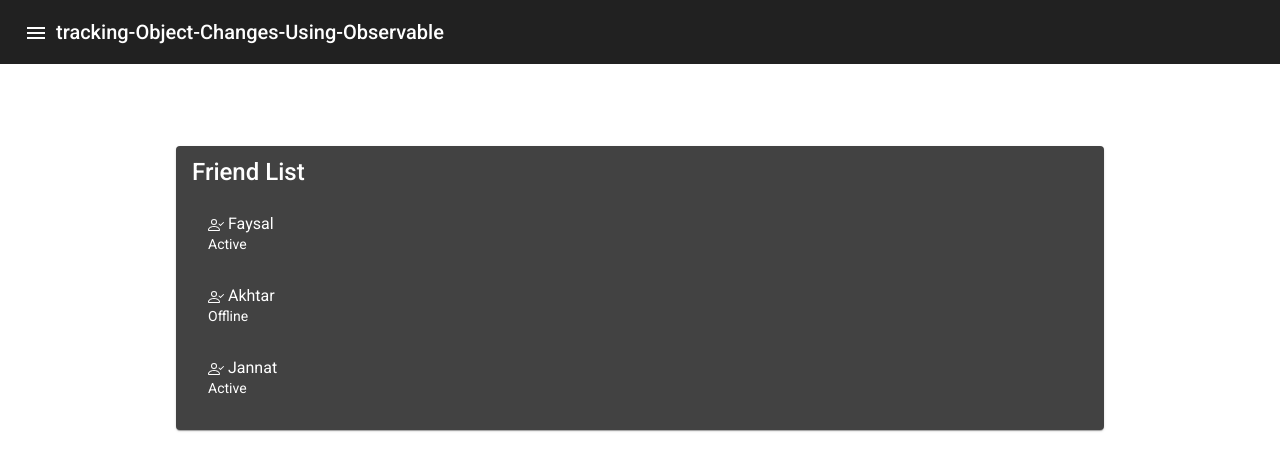
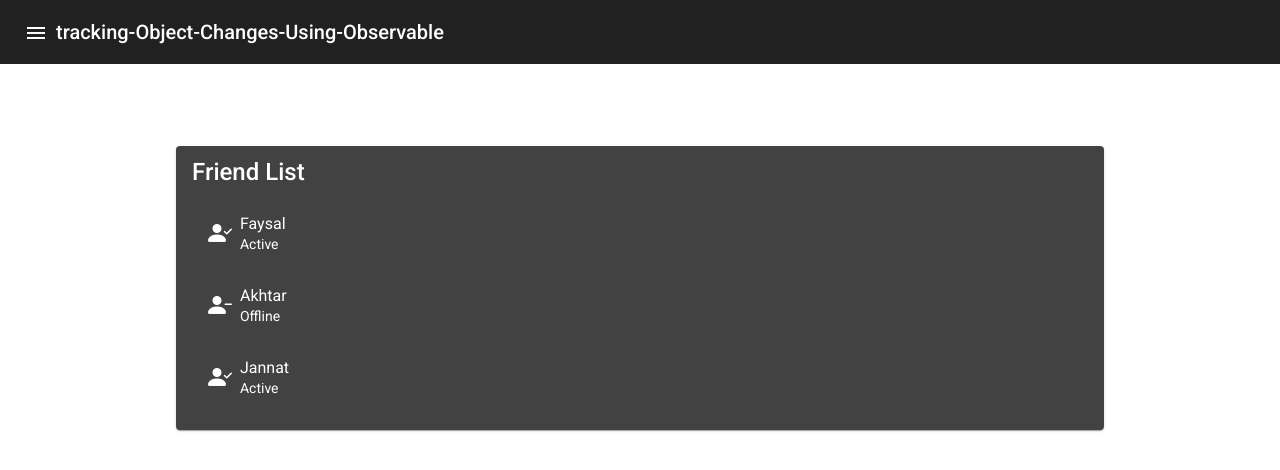
Before and after one commit to iamimrankhan95/Tracking-Object-Changes-Using-Observable, an Angular app in the folder Frontend/Angular/tracking-Object-Changes-Using-Observable/: page /user in a window 1280 px wide. Shown: the top 470 px of the page. Built offline with nearby package versions, Linux system fonts and the light colour scheme.

Commit message:
refact(angular): add bootstrap icon

```diff
--- a/Frontend/Angular/tracking-Object-Changes-Using-Observable/package.json
+++ b/Frontend/Angular/tracking-Object-Changes-Using-Observable/package.json
@@ -23,6 +23,7 @@
     "@ng-bootstrap/ng-bootstrap": "^12.0.0",
     "@popperjs/core": "^2.11.2",
     "bootstrap": "^5.1.3",
+    "bootstrap-icons": "^1.8.1",
     "rxjs": "~7.5.0",
     "tslib": "^2.3.0",
     "zone.js": "~0.11.4"
--- a/Frontend/Angular/tracking-Object-Changes-Using-Observable/src/app/modules/user/user-list/user-list.component.html
+++ b/Frontend/Angular/tracking-Object-Changes-Using-Observable/src/app/modules/user/user-list/user-list.component.html
@@ -5,14 +5,22 @@
       <mat-card-content>
         <mat-list>
           <mat-list-item *ngFor="let friend of friends">
-            <div mat-line>
-              <!-- <i class="bi bi-person-check"></i> -->
-              <svg xmlns="http://www.w3.org/2000/svg" width="16" height="16" fill="currentColor" class="bi bi-person-check" viewBox="0 0 16 16">
-                <path d="M6 8a3 3 0 1 0 0-6 3 3 0 0 0 0 6zm2-3a2 2 0 1 1-4 0 2 2 0 0 1 4 0zm4 8c0 1-1 1-1 1H1s-1 0-1-1 1-4 6-4 6 3 6 4zm-1-.004c-.001-.246-.154-.986-.832-1.664C9.516 10.68 8.289 10 6 10c-2.29 0-3.516.68-4.168 1.332-.678.678-.83 1.418-.832 1.664h10z"/>
-                <path fill-rule="evenodd" d="M15.854 5.146a.5.5 0 0 1 0 .708l-3 3a.5.5 0 0 1-.708 0l-1.5-1.5a.5.5 0 0 1 .708-.708L12.5 7.793l2.646-2.647a.5.5 0 0 1 .708 0z"/>
-              </svg>
-              {{friend.name}}</div>
-            <div mat-line> {{friend.status}} </div>
+            <div>
+              <i *ngIf="friend.status === 'Active';else offlineUser" class="bi bi-person-check-fill"
+                style="font-size: 1.5rem;">
+              </i>
+              <ng-template #offlineUser>
+                <i class="bi bi-person-dash-fill" style="font-size: 1.5rem;"></i>
+              </ng-template>
+            </div>
+            &nbsp;&nbsp;
+            <div>
+              <div mat-line>
+                {{friend.name}}</div>
+              <div mat-line>
+                {{friend.status}}
+              </div>
+            </div>
           </mat-list-item>
         </mat-list>
       </mat-card-content>
--- a/Frontend/Angular/tracking-Object-Changes-Using-Observable/src/styles.scss
+++ b/Frontend/Angular/tracking-Object-Changes-Using-Observable/src/styles.scss
@@ -1,4 +1,5 @@
 /* You can add global styles to this file, and also import other style files */
 @import "~bootstrap/scss/bootstrap";
+@import "~bootstrap-icons/font/bootstrap-icons.css";
 html, body { height: 100%; }
 body { margin: 0; font-family: Roboto, "Helvetica Neue", sans-serif; }
```
Also changed, not shown: 1 other file (tests, documents, lock files or other folders).
